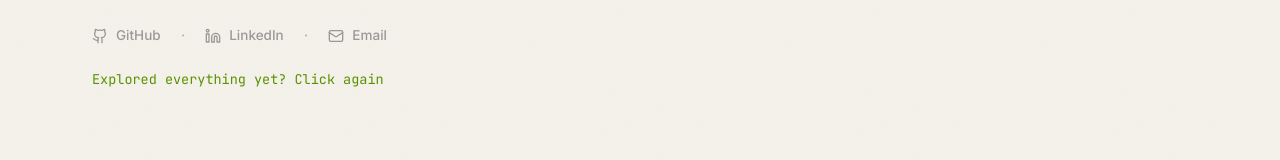
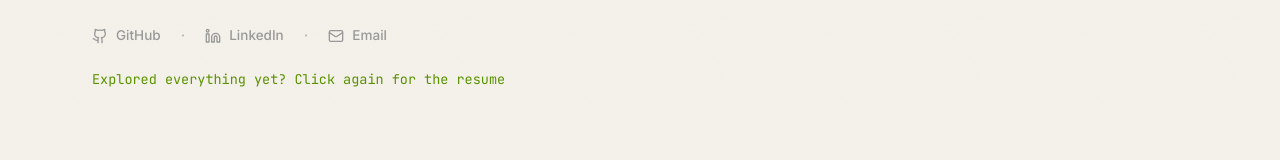
Before and after one commit to Atul013/Portfolio-v2, a React (Vite) app: page / in a window 1280 px wide. Both pictures are taken after a click on the button "View resume". Shown: the part 895-1055 px from the top of the page. Built offline with nearby package versions, Linux system fonts and the light colour scheme.

Commit message:
fix: clarify resume prompt text

```diff
--- a/src/components/Hero.jsx
+++ b/src/components/Hero.jsx
@@ -54,7 +54,7 @@ function ResumeLink() {
             transition={{ duration: 0.25 }}
             style={{ color: 'var(--accent)' }}
           >
-            Explored everything yet? Click again
+            Explored everything yet? Click again for the resume
           </motion.span>
         )}
       </AnimatePresence>
```
